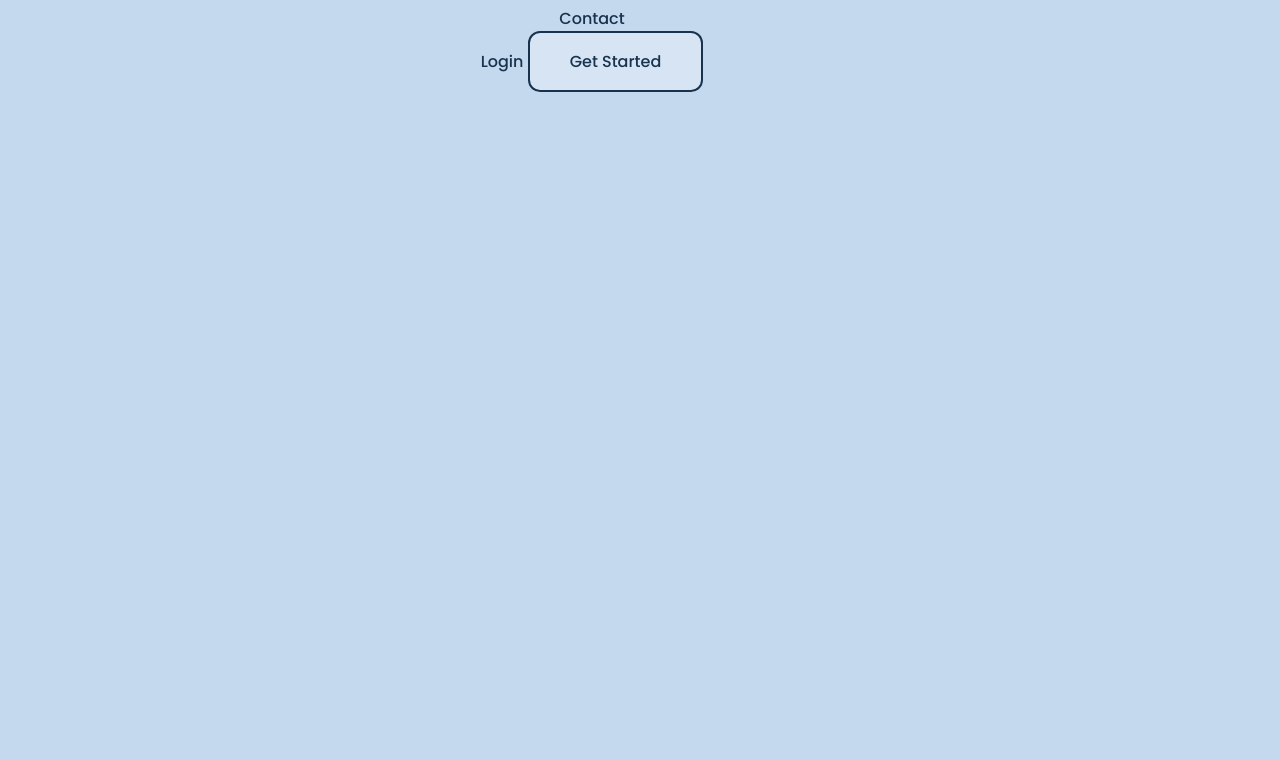
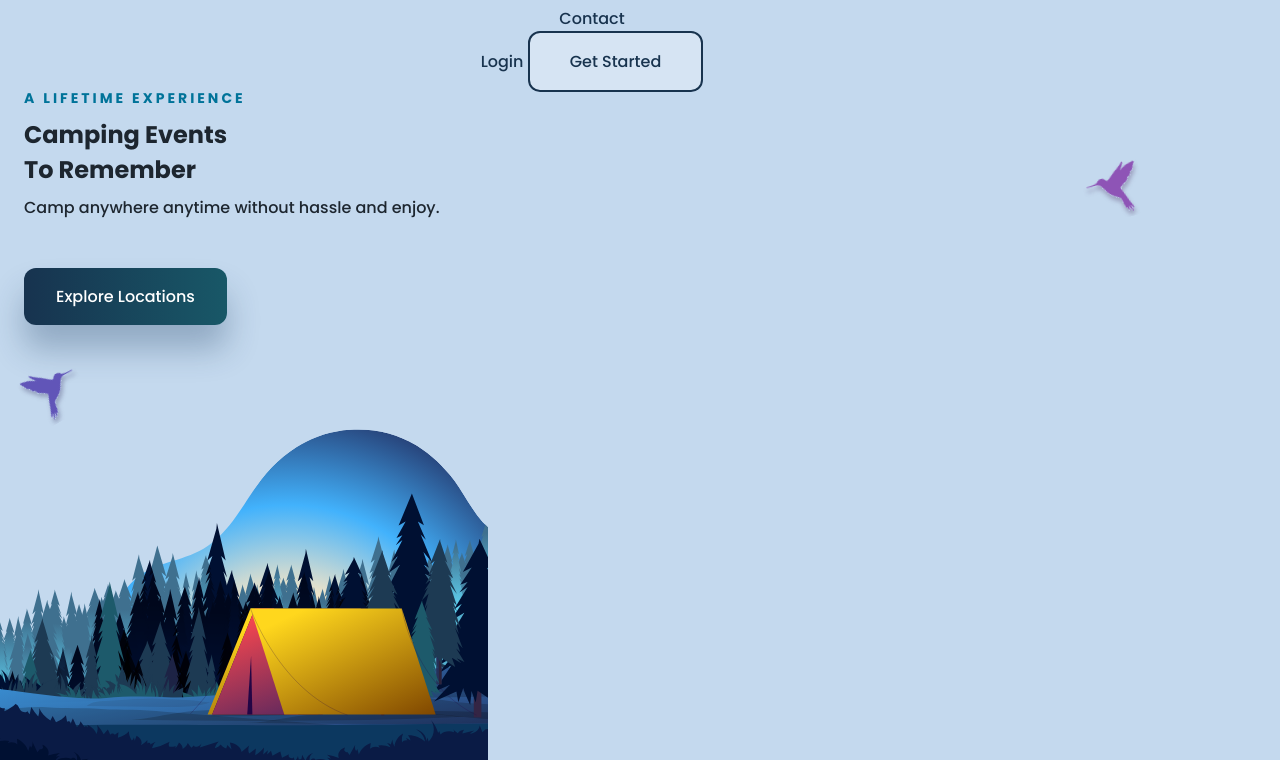
Before and after one commit to AnugyaBajpai2454/Camping_Website, a plain HTML site: page assests/index.html in a window 1280 px wide. Shown: the part 65-825 px from the top of the page. Before the commit the page ends 800 px from the top, so only its background shows below. Drawn offline with nearby package versions, Linux system fonts and the light colour scheme; files whose address does not match are found by name.

Commit message:
section_home

```diff
--- a/index.html
+++ b/assests/index.html
@@ -58,7 +58,33 @@
     </header>
     <main class="main">
         <section class="home">
-
+            <div class="home__container container">
+                <div class="home__content">
+                    <div class="home__data">
+                        <h3 class="home__subtitle">
+                            A LIFETIME EXPERIENCE
+                        </h3>
+                        <h1 class="home__title">
+                            Camping Events <br>
+                            To Remember
+                        </h1>
+                        <p class="home__description">
+                            Camp anywhere anytime without hassle and enjoy.
+                        </p>
+                        <a href="#" class="home__button">
+                            Explore Locations
+                        </a>
+                    </div>
+                    <img src="assests\img\bird-1.svg" alt="image" class="home__bird-1">
+                    <img src="assests\img\bird-2.svg" alt="image" class="home__bird-2">
+                </div>
+                <div class="home__images">
+                    <img src="assests/img/img-4.svg" alt="image" class="homr__img-4">
+                    <img src="assests/img/img-3.svg" alt="image" class="homr__img-3">
+                    <img src="assests/img/img-2.svg" alt="image" class="homr__img-2">
+                    <img src="assests/img/img-1.svg" alt="image" class="homr__img-1">
+                </div>
+            </div>
         </section>
     </main>
 
--- a/style.css
+++ b/assests/style.css
@@ -153,3 +153,64 @@ img{
 .show-menu{
     top:0;
 }
+.home{
+    position: relative;
+}
+.home__container{
+    padding-top: 8rem;
+    height: 100vh;
+}
+.home__content{
+    position: relative;
+    z-index: 2;
+}
+.home__data{
+    display:grid;
+    row-gap: .5rem;
+}
+.home__subtitle{
+    font-size: var(--small-font-size);
+    color:var(--first-color);
+    letter-spacing: 3px;
+}
+.home_title{
+    font-size: var(--biggest-font-size);
+    font-family: var(--second-font);
+    color: var(--title-color);
+}
+.home__description{
+    margin-bottom: 2.5rem;
+}
+.home__button{
+    display:inline-block;
+    background:var(--gradient-color);
+    color: var(--white-color);
+    width:max-content;
+    padding: 1rem 2rem;
+    border-radius: .75rem;
+    box-shadow:0 24px 32px hsla(210, 55%,24%, .3);
+}
+.home__bird-1,
+.home__bird-2{
+    position:absolute;
+    width:60px;
+}
+.home__bird-1{
+    bottom: -6rem;
+    rotate:-30deg;
+}
+.home__bird-2{
+    top:4.5rem;
+    right:0;
+    rotate:-15deg;
+}
+.home__images{
+    z-index: 1;
+}
+.home__images img{
+    position: absolute;
+    max-width: initial;
+    width:600px;
+    left:-7rem;
+    bottom: 0;
+}
```
Also changed, not shown: assests/assests/img/bird-1.svg (added), assests/assests/img/bird-2.svg (added), assests/assests/img/img-1.svg (added), assests/assests/img/img-2.svg (added), assests/assests/img/img-3.svg (added), assests/assests/img/img-4.svg (added), assests/assets/img/logo.svg (added), assests/img/favicon.png (added), assests/main.js (renamed from main.js).
